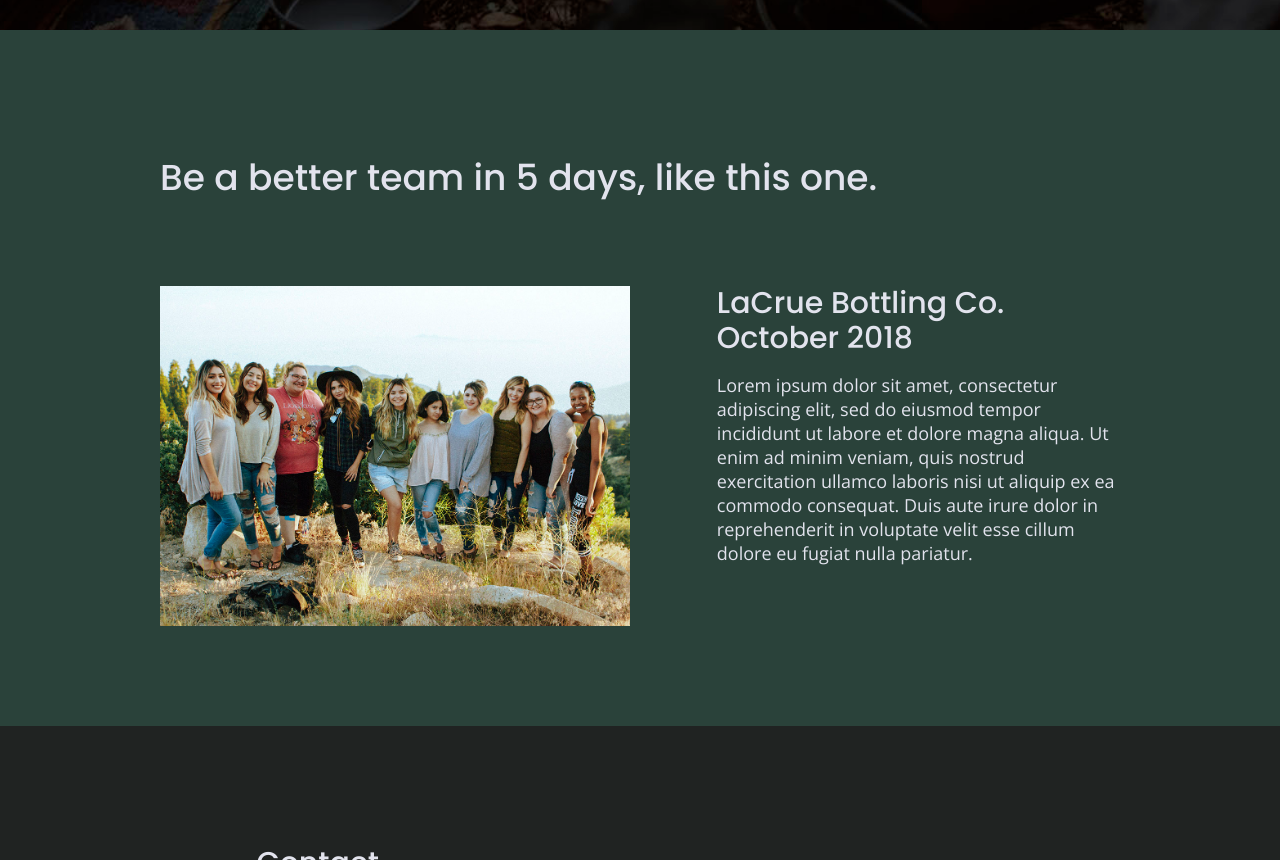
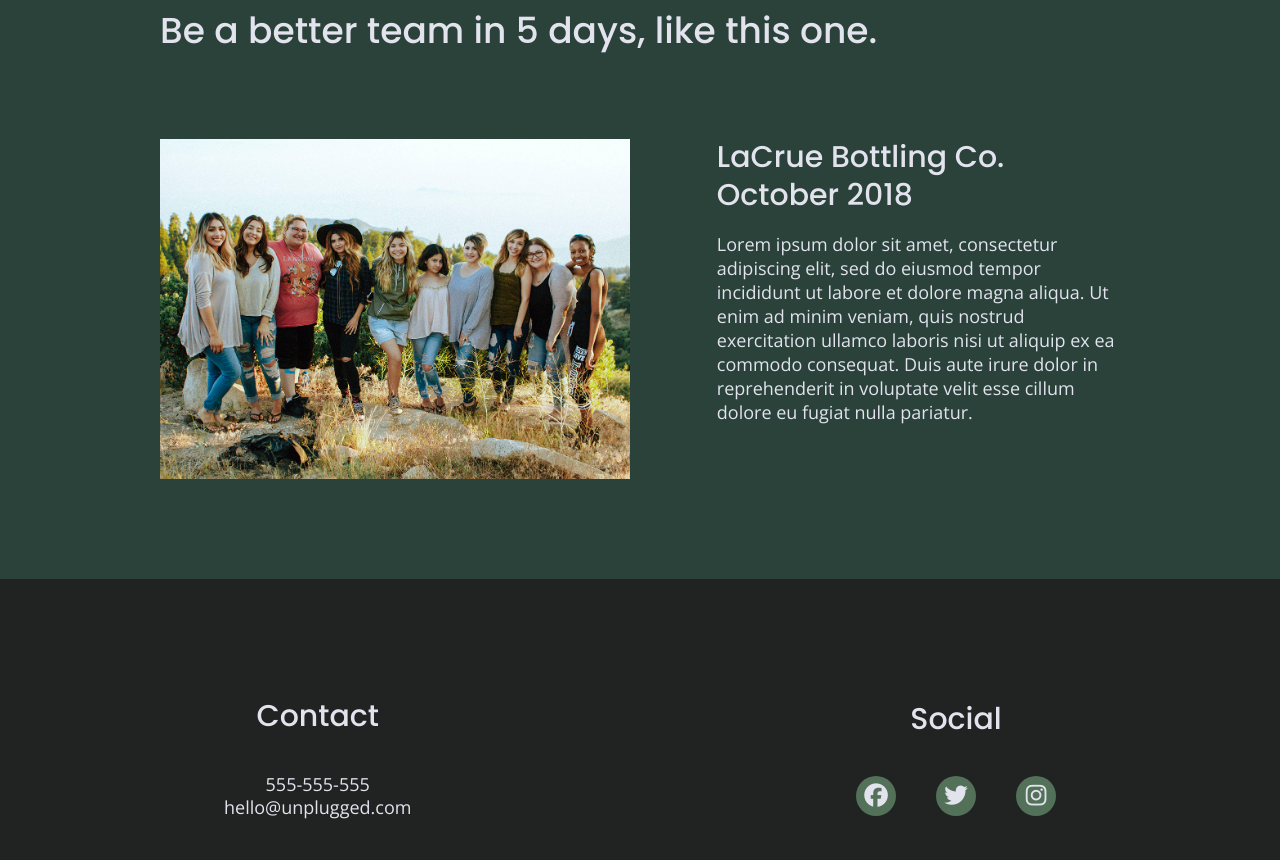
Before and after one commit to tay222/unplugged-retreat, a website built with Parcel: page index.html in a window 1280 px wide. Shown: the part 1940-2800 px from the top of the page. Built offline with nearby package versions, Linux system fonts and the light colour scheme.

Commit message:
Edited CSS styles

```diff
--- a/css/main.css
+++ b/css/main.css
@@ -103,6 +103,8 @@ body {
 ul,
 ol {
   list-style-type: none;
+  margin: 0;
+  padding: 0;
 }
 
 a {
@@ -114,6 +116,7 @@ h2 {
   font-family: 'Poppins', sans-serif;
   font-size: 1.875em;
   font-weight: 500;
+  margin: 0;
 }
 
 h3,
@@ -231,9 +234,17 @@ footer .social-icons {
 }
 
 footer .social-icons p {
+  background-color: #527158;
+  border-radius: 50%;
+  width: 40px;
+  height: 40px;
   display: flex;
   justify-content: center;
   align-items: center;
+}
+
+footer .social-icons p i {
+  font-size: 1.3125em;
 }
 
 footer .copyright {
@@ -517,6 +528,16 @@ input[type=button] {
       margin: 100px 0;
     }
 
+    h2 {
+      font-size: 2.25em;
+      line-height: 1.333;
+    }
+
+    h3 {
+        font-size: 1.5em;
+        line-height: 1.25;
+    }
+
     /* Header */
 
     header {
@@ -534,7 +555,7 @@ input[type=button] {
     }
 
     header nav {
-      width: 30%;
+      width: 20%;
     }
 
     header nav ul {
@@ -586,7 +607,7 @@ input[type=button] {
     }
 
     .features .features-item-description {
-      width: 50%;
+      width: 62%;
     }
 
     .features i {
```
